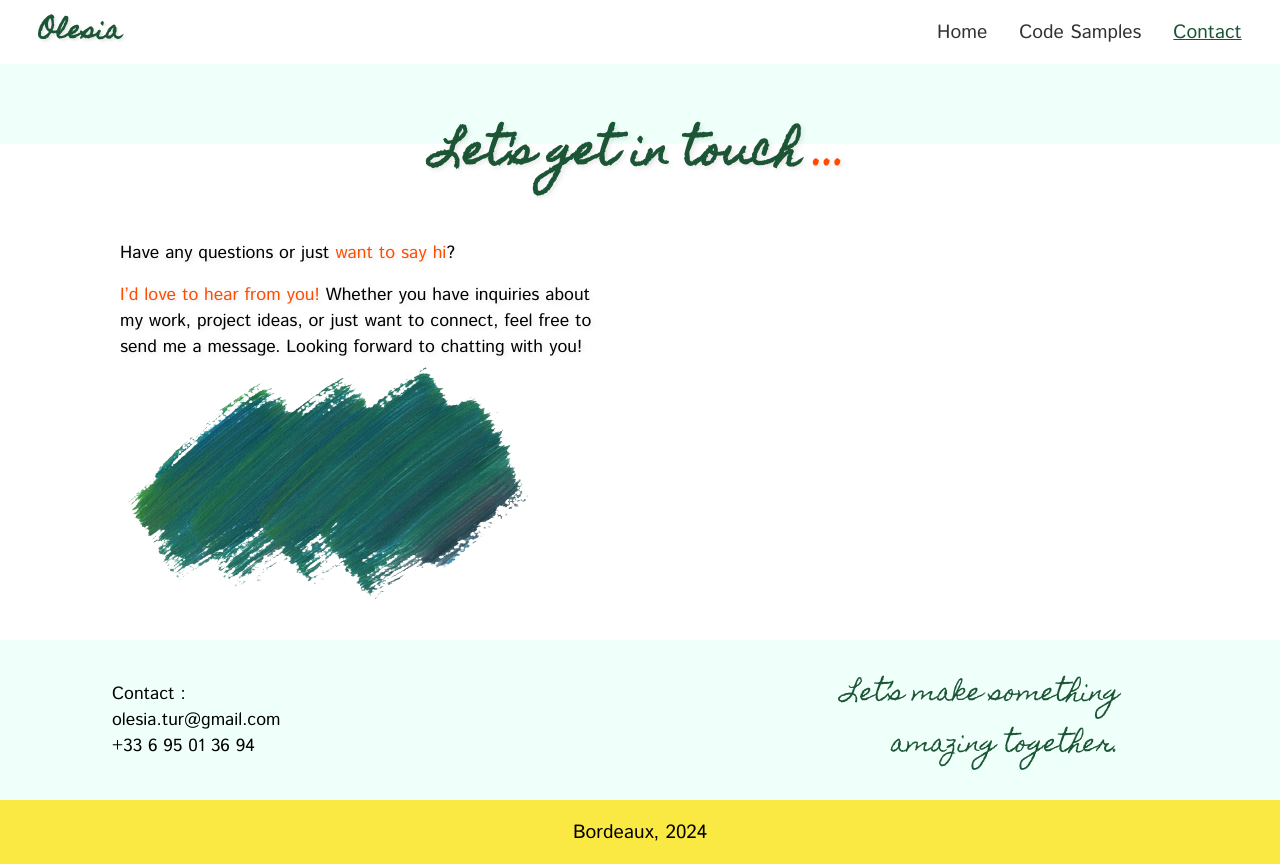
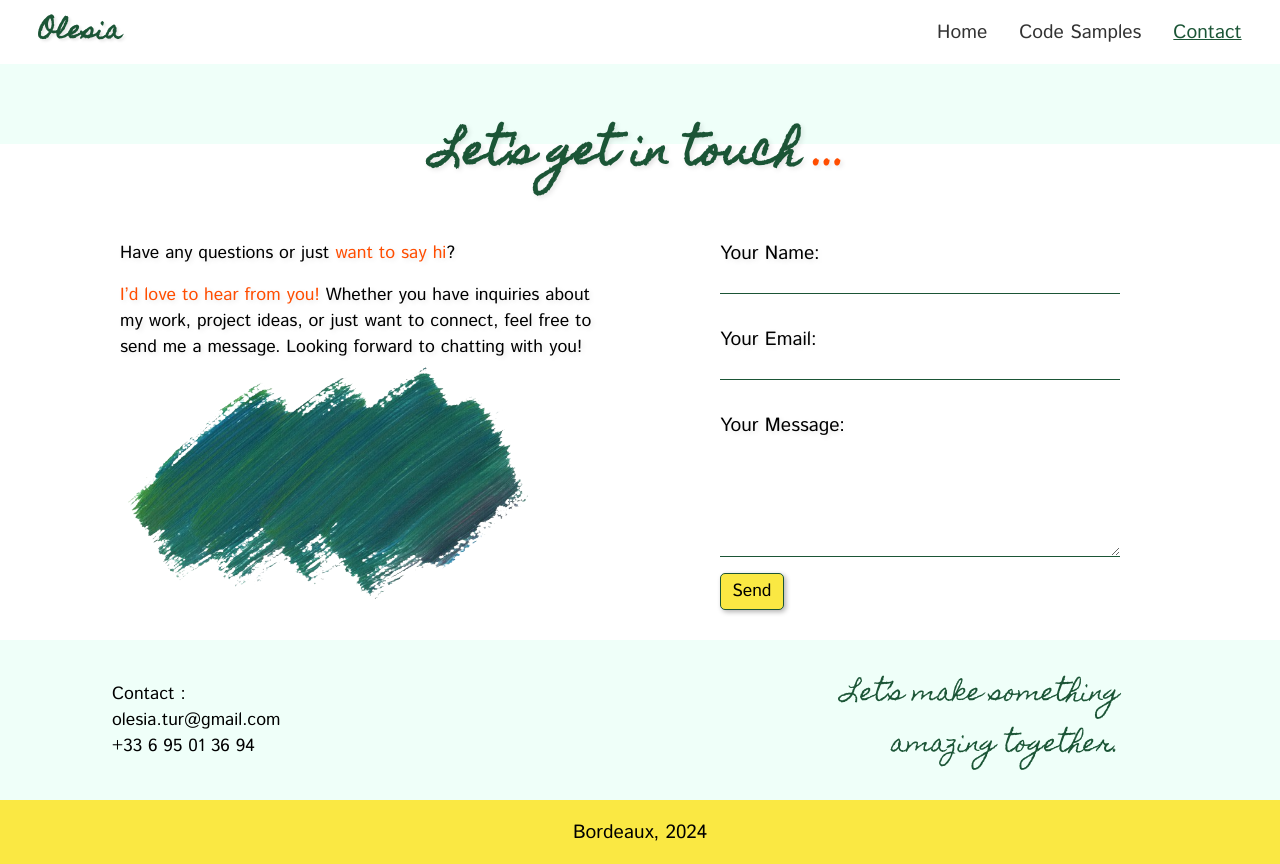
Before and after one commit to Nevalyashka09/nevalyashka09.github.io, a React (Create React App) app: page /contact in a window 1280 px wide. Built offline with nearby package versions, Linux system fonts and the light colour scheme.

Commit message:
contact page - contact form harded

```diff
--- a/src/pages/ContactPage.js
+++ b/src/pages/ContactPage.js
@@ -1,6 +1,7 @@
 import React from "react";
 import "../styles/contactPage.scss";
 import paintBackground from "../images/paintBackground2.png";
+import Button from "../portfolioComponents/Button";
 
 const ContactPage = () => {
   return (
@@ -39,7 +40,57 @@ const ContactPage = () => {
             className="contact-paint-background"
           />
         </div>
-        <div className="form-container"></div>
+        <div className="form-container">
+          <form className="form" onSubmit="handleSubmit">
+            <div className="form-inputs">
+              <div className="contact-form-input">
+                <label className="p-istok" htmlFor="name">
+                  Your Name:
+                </label>
+                <input
+                  className="contact-form-input"
+                  type="text"
+                  id="name"
+                  name="name"
+                  value=""
+                  onChange="handleChange"
+                  required
+                />
+              </div>
+              <div className="contact-form-input">
+                <label className="p-istok" htmlFor="email">
+                  Your Email:
+                </label>
+                <input
+                  className="contact-form-input"
+                  type="email"
+                  id="email"
+                  name="email"
+                  value=""
+                  onChange="onChange"
+                  required
+                />
+              </div>
+              <div className="contact-form-input">
+                <label className="p-istok" htmlFor="message">
+                  Your Message:
+                </label>
+                <textarea
+                  className="contact-form-input"
+                  id="message"
+                  name="message"
+                  rows="7"
+                  value=""
+                  onChange="onChange"
+                  required
+                />
+              </div>
+            </div>
+            <div>
+              <Button text="Send" />
+            </div>
+          </form>
+        </div>
       </div>
     </div>
   );
--- a/src/pages/HomePage.js
+++ b/src/pages/HomePage.js
@@ -13,6 +13,7 @@ import arrowLeft from "../images/arrowLeft.png";
 import arrowRight from "../images/arrowRight.png";
 import Button from "../portfolioComponents/Button";
 import SideButton from "../portfolioComponents/SideButton";
+import CV from "../images/CV_OlesiaTur.pdf";
 
 const cards = [
   { name: "UI/UX", src: uiux },
@@ -123,6 +124,16 @@ const ExperienceTimeLineItem = ({ company, position, date }) => (
   </div>
 );
 
+const downloadCV = () => {
+  const link = document.createElement("a");
+  link.href = CV;
+  link.target = "_blank";
+  link.setAttribute("download", "CV_OlesiaTur.pdf");
+  document.body.appendChild(link);
+  link.click();
+  document.body.removeChild(link);
+};
+
 const HomePage = () => {
   return (
     <section>
@@ -150,7 +161,7 @@ const HomePage = () => {
               <h1>I'm Olesia</h1>
             </div>
             <p className="p-istok">FRONT END WEB DEVELOPER</p>
-            <Button />
+            <Button text="Download CV" onCklick={downloadCV} />
           </div>
           <div style={{ margin: "5rem 0 0 15rem" }}>
             <p className="p-cursive">Based in Bordeaux, France</p>
--- a/src/portfolioComponents/Button.js
+++ b/src/portfolioComponents/Button.js
@@ -1,7 +1,6 @@
 import React from "react";
-import CV from "../images/CV_OlesiaTur.pdf";
 
-const Button = () => {
+const Button = ({ text, onCklick }) => {
   const styles = {
     buttonContainer: {
       width: "fit-content",
@@ -18,19 +17,9 @@ const Button = () => {
     },
   };
 
-  const downloadCV = () => {
-    const link = document.createElement("a");
-    link.href = CV;
-    link.target = "_blank";
-    link.setAttribute("download", "CV_OlesiaTur.pdf");
-    document.body.appendChild(link);
-    link.click();
-    document.body.removeChild(link);
-  };
-
   return (
-    <button style={styles.buttonContainer} onClick={downloadCV}>
-      Download CV
+    <button style={styles.buttonContainer} onClick={onCklick}>
+      {text}
     </button>
   );
 };
--- a/src/styles/contactPage.scss
+++ b/src/styles/contactPage.scss
@@ -38,5 +38,29 @@
 
 .form-container {
   display: flex;
+  justify-content: center;
+}
+
+.form {
+  display: flex;
   flex-direction: column;
+  gap: 0.5rem;
 }
+
+.form-inputs {
+  display: flex;
+  flex-direction: column;
+  gap: 2rem;
+}
+
+.contact-form-input {
+  display: flex;
+  flex-direction: column;
+  gap: 0.7rem;
+}
+
+.contact-form-input {
+  width: 25rem;
+  border-width: 0 0 1px 0;
+  border-color: #1b5536;
+}
```
